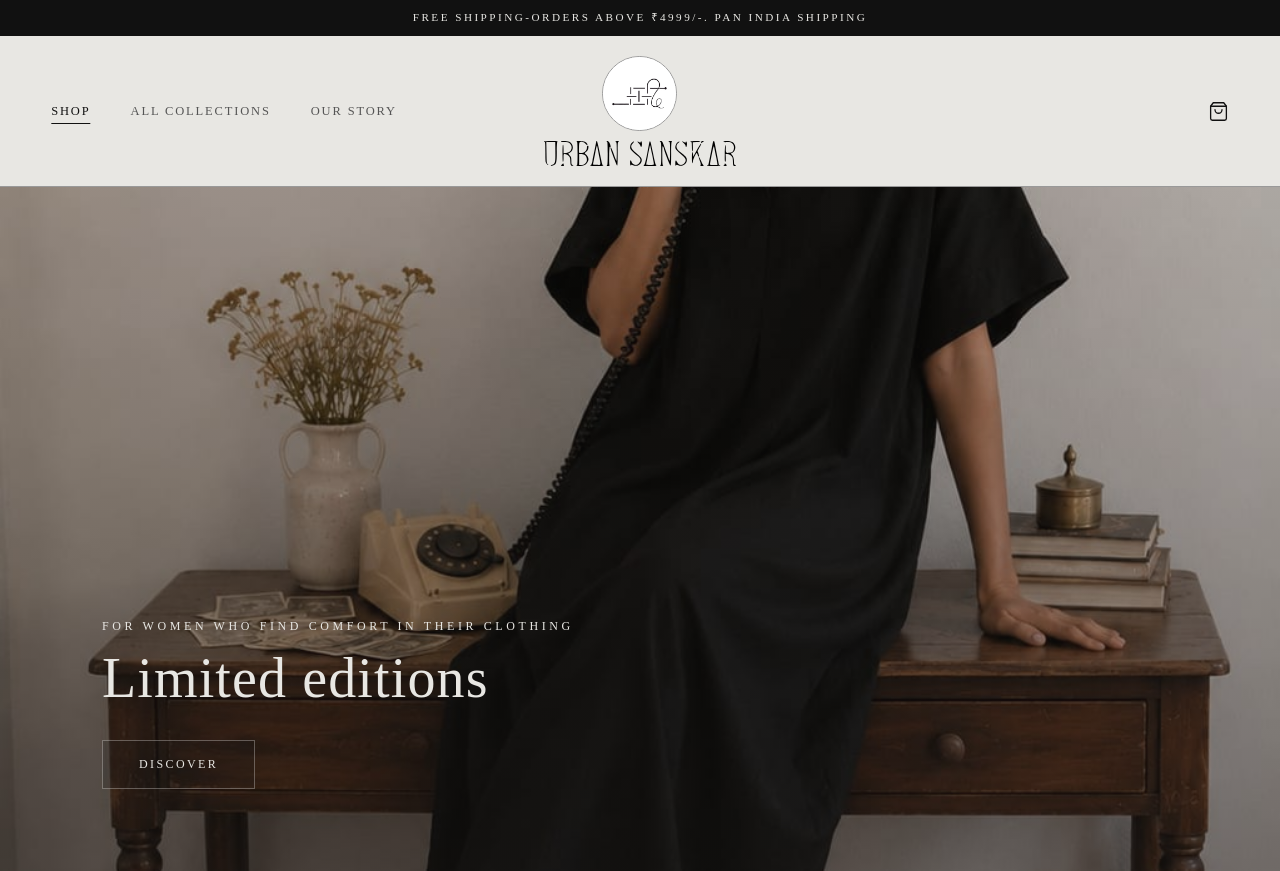
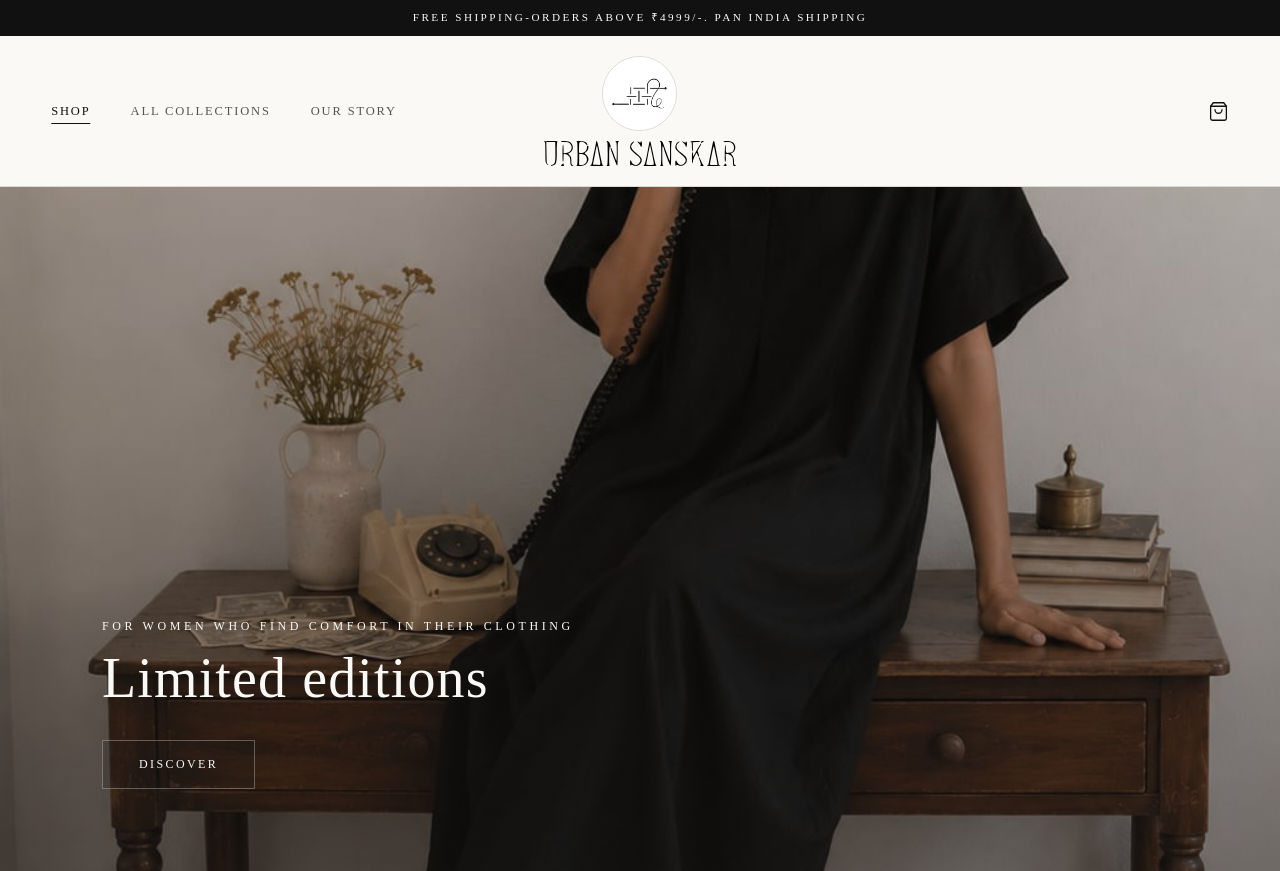
Before and after one commit to jayeshkushwaha001-ai/urban_sanskar-frontend, a plain HTML site: page index.html in a window 1280 px wide. Shown: the top 871 px of the page. Drawn offline with nearby package versions, Linux system fonts and the light colour scheme; no server answers; a web font is replaced by a local one.

```diff
--- a/style.css
+++ b/style.css
@@ -4,16 +4,15 @@
 :root {
     /* Brand Fonts */
     --font-brand-serif: 'Playfair Display', serif;
-    /* For that sharp Roman Wordmark look */
     --font-brand-sans: 'Inter', sans-serif;
-    /* For clean structural data */
-
-    /* Logo-inspired Color Palette */
-    --canvas-bg: #e8e7e3;
+
+    /* 🔥 LOGO-INSPIRED PREMIUM COLOR PALETTE (LINEN IVORY) */
+    --canvas-bg: #faf9f6;
+    /* Ekdum premium, saaf aur warm off-white */
     --ink-primary: #111111;
     --ink-secondary: #555555;
-    --border-fine: #999999;
-
+    --border-fine: #dbd9d2;
+    /* Light canvas ke sath border ko thoda soft kiya */
 }
 
 * {
```
